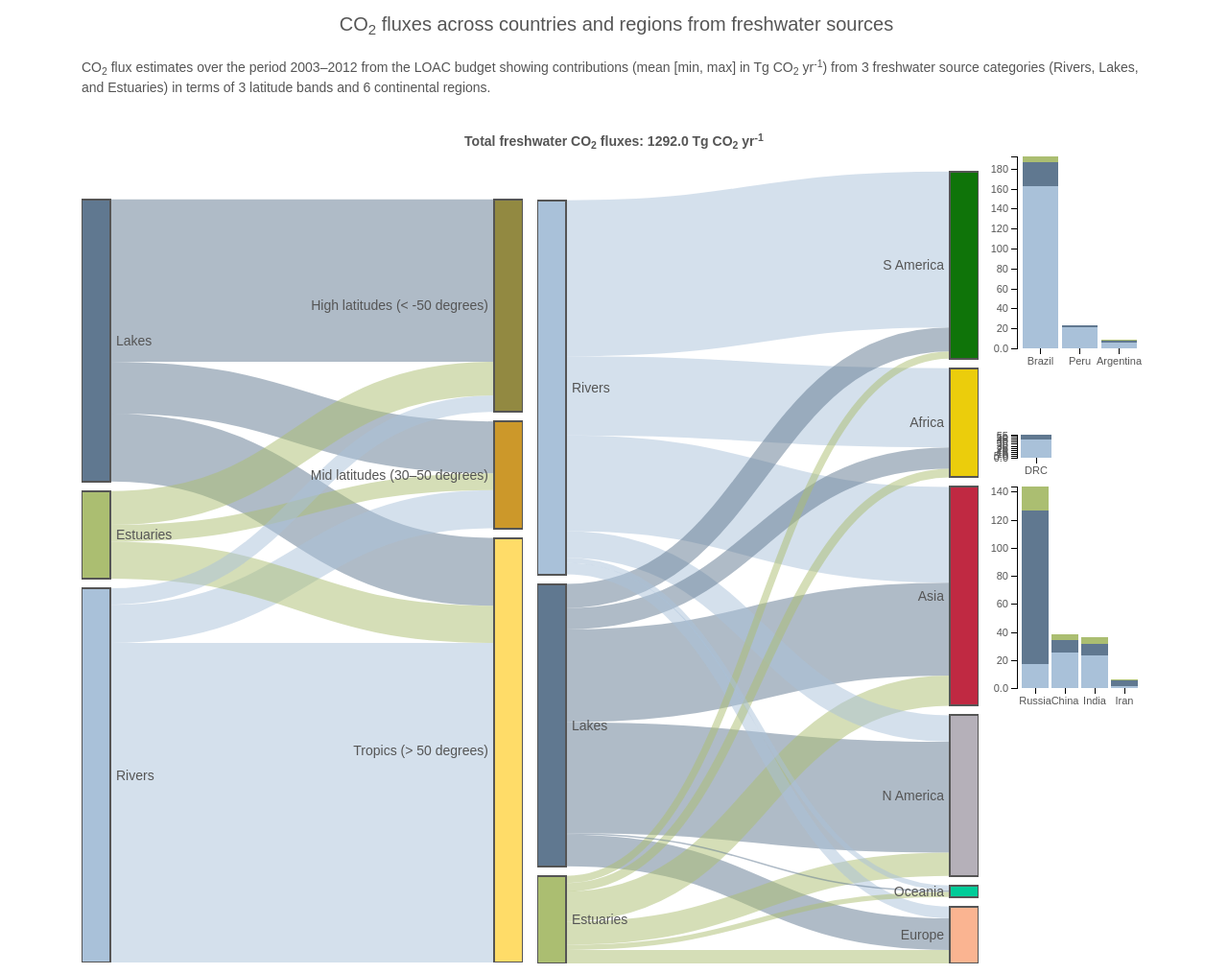
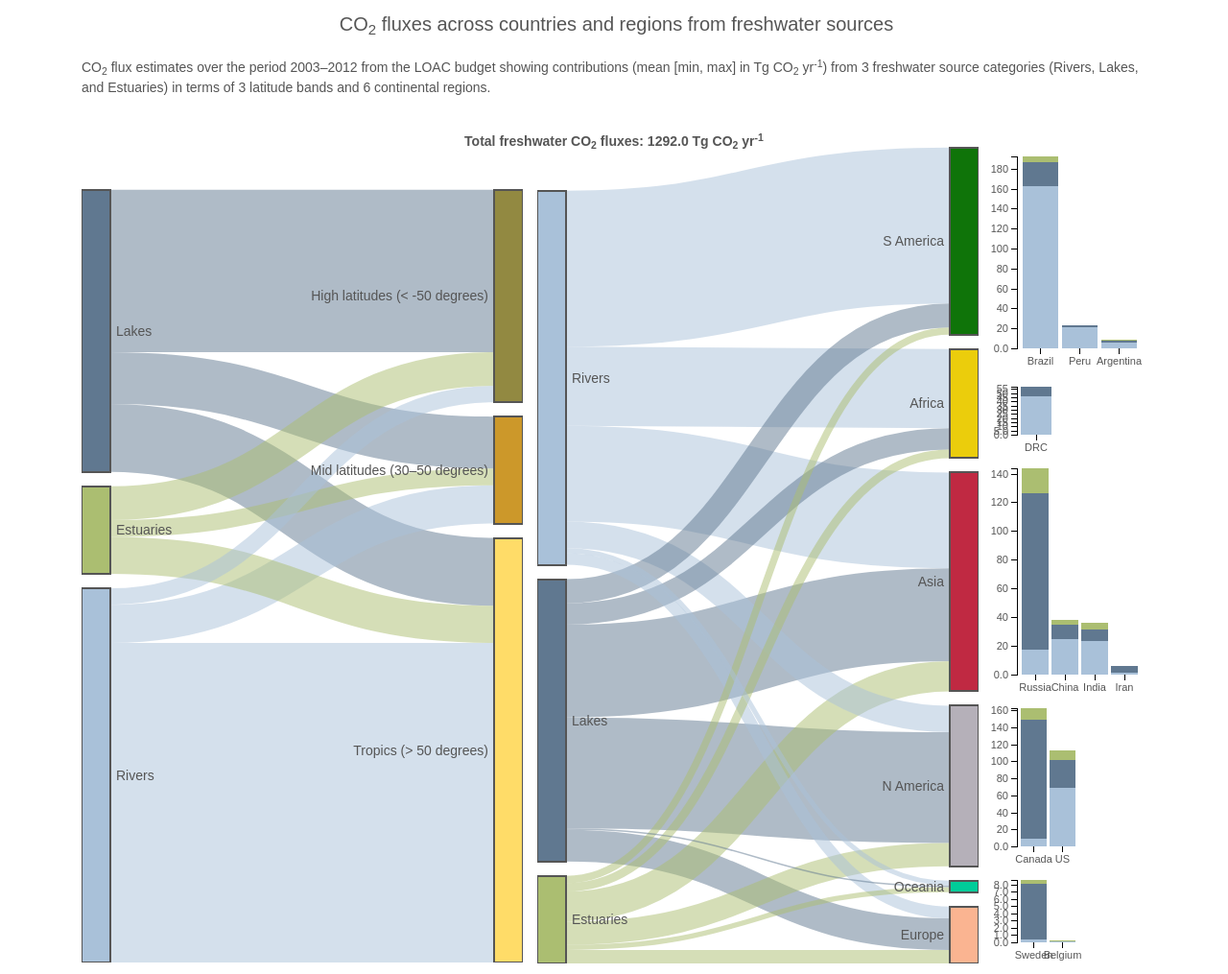
Before and after one commit to KatiRG/C-CASCADES, a plain HTML site: page index.html in a window 1280 px wide. Shown: the top 1015 px of the page at 96% size. Drawn offline with nearby package versions, Linux system fonts and the light colour scheme.

```diff
--- a/index.html
+++ b/index.html
@@ -72,11 +72,11 @@
         makeSankey("#chart2", jsonFile2, 2);
 
         makeStackedBar("#stackedbar_SA", "data/LOAC_budget_TgCyr181113_stackedbar_SAmer.csv", 290, 190);
-        makeStackedBar("#stackedbar_Africa", "data/LOAC_budget_TgCyr181113_stackedbar_Africa.csv", 114, 100);
-        makeStackedBar("#stackedbar_Asia", "data/LOAC_budget_TgCyr181113_stackedbar_Asia.csv", 240, 190);
-        // makeStackedBar("#stackedbar_NAmer", "data/LOAC_budget_TgCyr181113_stackedbar_NAmer.csv", 100);
+        makeStackedBar("#stackedbar_Africa", "data/LOAC_budget_TgCyr181113_stackedbar_Africa.csv", 90, 100);
+        makeStackedBar("#stackedbar_Asia", "data/LOAC_budget_TgCyr181113_stackedbar_Asia.csv", 250, 190);
+        makeStackedBar("#stackedbar_NAmer", "data/LOAC_budget_TgCyr181113_stackedbar_NAmer.csv", 179, 125);
         // makeStackedBar("#stackedbar_Oceania", "data/LOAC_budget_TgCyr181113_stackedbar_Oceania.csv", 100);
-        // makeStackedBar("#stackedbar_Europe", "data/LOAC_budget_TgCyr181113_stackedbar_Europe.csv", 100);
+        makeStackedBar("#stackedbar_Europe", "data/LOAC_budget_TgCyr181113_stackedbar_Europe.csv", 100, 125);
 
         function makeStackedBar(chart_id, fname, h, w) {
 	        // tooltip div
@@ -88,9 +88,11 @@
 
 		    var top_dict = {
 		    	"#stackedbar_SA": 60,
-		    	"#stackedbar_Africa": 60,
-		    	"#stackedbar_Asia": 0
-
+		    	"#stackedbar_Africa": 10,
+		    	"#stackedbar_Asia": 5,
+		    	"#stackedbar_NAmer": 5,
+		    	"#stackedbar_Oceania": 60,
+		    	"#stackedbar_Europe": 5
 		    }
 
 	    	var margin = {top: top_dict[chart_id], right: 20, bottom: 30, left: 40},
@@ -241,7 +243,7 @@
 	        //set the sankey diagram properties
 	        var sankey = d3.sankey()
 	            .nodeWidth(30)
-	            .nodePadding(10)
+	            .nodePadding(15)
 	            .size([width, height]);
 
 	        var path = sankey.link();
```
